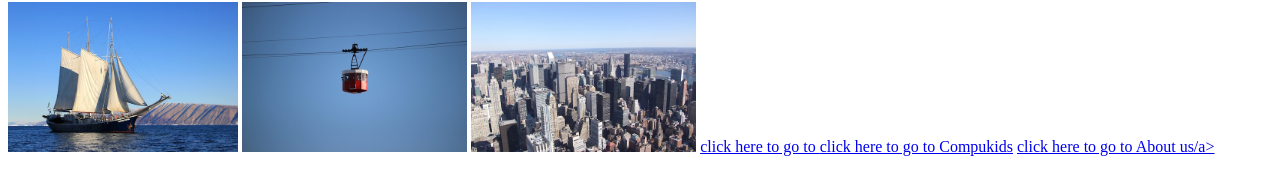
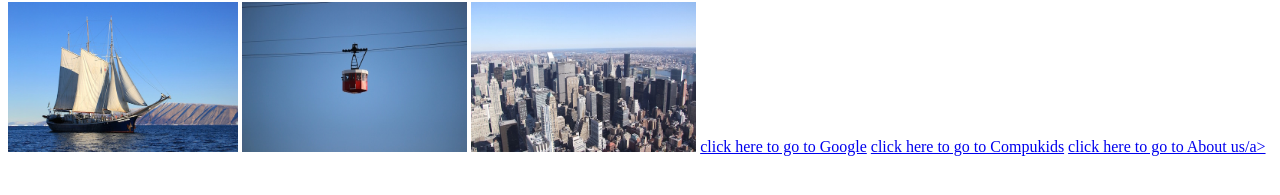
Before and after one commit to Thato6541/Thato--store, a plain HTML site: page index.html in a window 1280 px wide. Shown: the part 373-568 px from the top of the page. Drawn offline with Linux system fonts and the light colour scheme.

Commit message:
Update index.html

```diff
--- a/index.html
+++ b/index.html
@@ -16,7 +16,7 @@
         <img src="images/cablecar.jpg"height="150" />
         <img src="images/city.jpg" height="150" />
 
-        <a href="http://www.google.com">click here to go to </a>
+        <a href="http://www.google.com">click here to go to Google</a>
         <a href="https://compukids.org/">click here to go to Compukids</a>
         <a href="about.html">click here to go to About us/a>
       </body>
```
